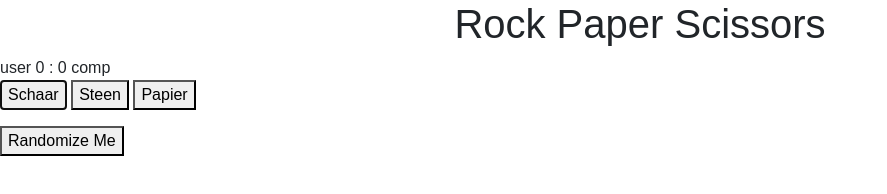
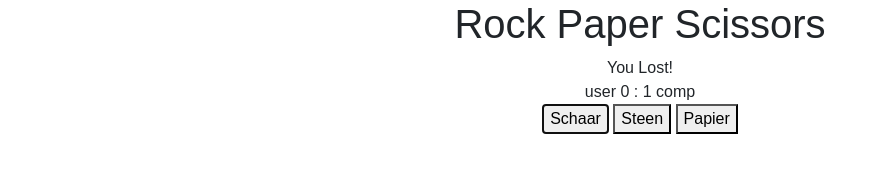
Before and after one commit to JonasDreessen/schaar-steen-papier, a plain HTML site: page index.html in a window 1280 px wide. Both pictures are taken after a click on the button "Schaar". Shown: the whole page, without its empty margins (0-887 px from the left). Drawn offline with nearby package versions, Linux system fonts and the light colour scheme.

Commit message:
added message changing functions

```diff
--- a/index.html
+++ b/index.html
@@ -24,7 +24,8 @@
 
     <div class="score-board">
       <div class="score">
-        user <span class="user-score">0</span> : <span class="computer-score">0</span> comp
+        <div id="score-message">Let's play a game!</div>
+        user <span id="user-score">0</span> : <span id="computer-score">0</span> comp
       </div>
     </div>
     <div class="sspkeuze">
@@ -34,13 +35,7 @@
   </div>
 
 
-  <div class="row my-3">
-    <div class="col-12">
-      <button class="choosingButton" id="randomizeMe">
-        Randomize Me
-      </button>
-    </div>
-  </div>
+
 
   <!--Own javaScript-->
   <script src="./js/main.js"></script>
--- a/js/main.js
+++ b/js/main.js
@@ -1,3 +1,8 @@
+let userScore = 0;
+let computerScore = 0;
+let userScore_span = document.getElementById("user-score");
+let computerScore_span = document.getElementById("computer-score");
+let scoreMessage = document.getElementById("score-message");
 const schaar_div = document.getElementById("schaar");
 const steen_div = document.getElementById("steen");
 const papier_div = document.getElementById("papier");
@@ -14,15 +19,19 @@ function getRandomChoise(){
 }
 
 function win(){
-    console.log("win");
+    userScore ++;
+    userScore_span.innerHTML = userScore;
+    scoreMessage.innerHTML = "You Won!"
 }
 
 function lose(){
-    console.log("lose");
+    computerScore ++;
+    computerScore_span.innerHTML = computerScore;
+    scoreMessage.innerHTML = "You Lost!"
 }
 
 function draw(){
-    console.log("draw");
+    scoreMessage.innerHTML = "It's a Draw!"
 }
 
 function Game(userChoise) {
--- a/style/style.scss
+++ b/style/style.scss
@@ -13,7 +13,14 @@ body{
     margin-right: auto;
 }
 
-.sspkeuze{
+.score-board{
     margin-left: auto;
     margin-right: auto;
+
+    .score{
+        text-align: center;
+    }
 }
+.sspkeuze{
+   text-align: center;
+}
```
Also changed, not shown: style/style.css, 1 other file.
